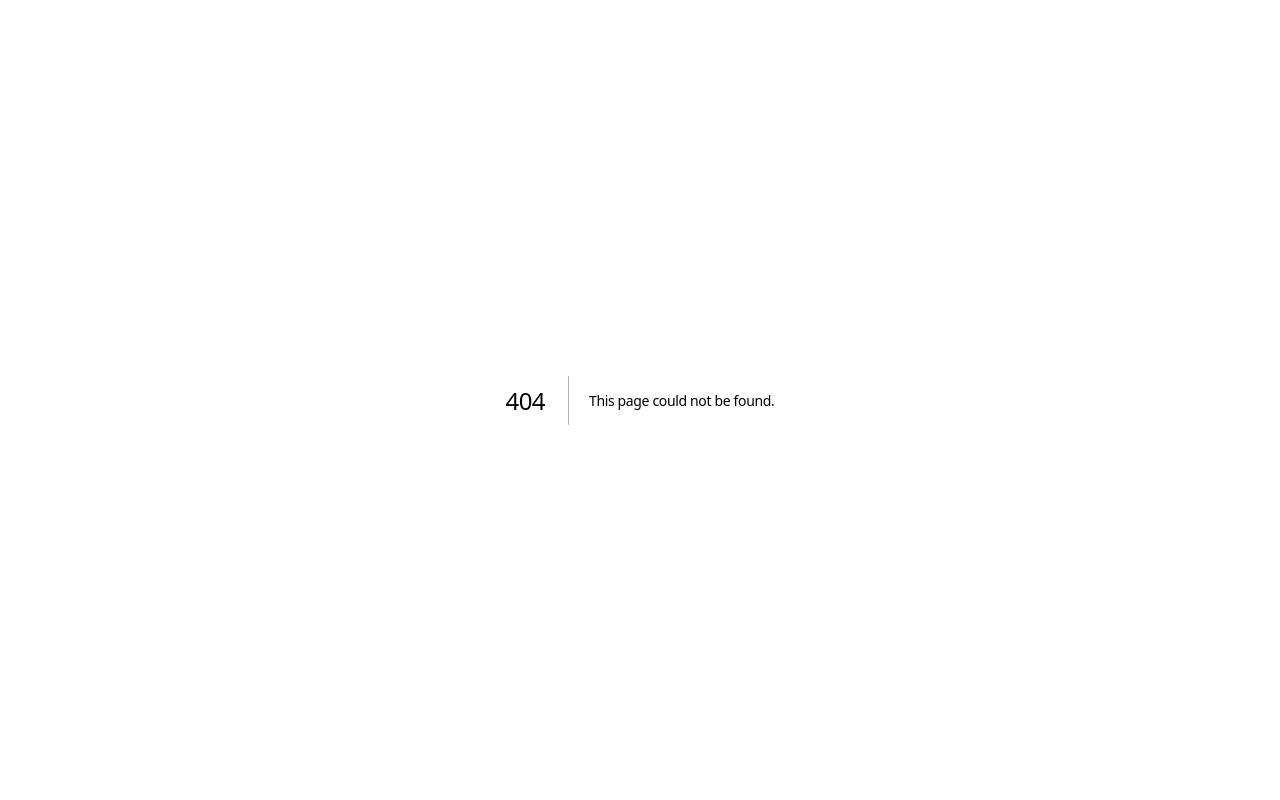
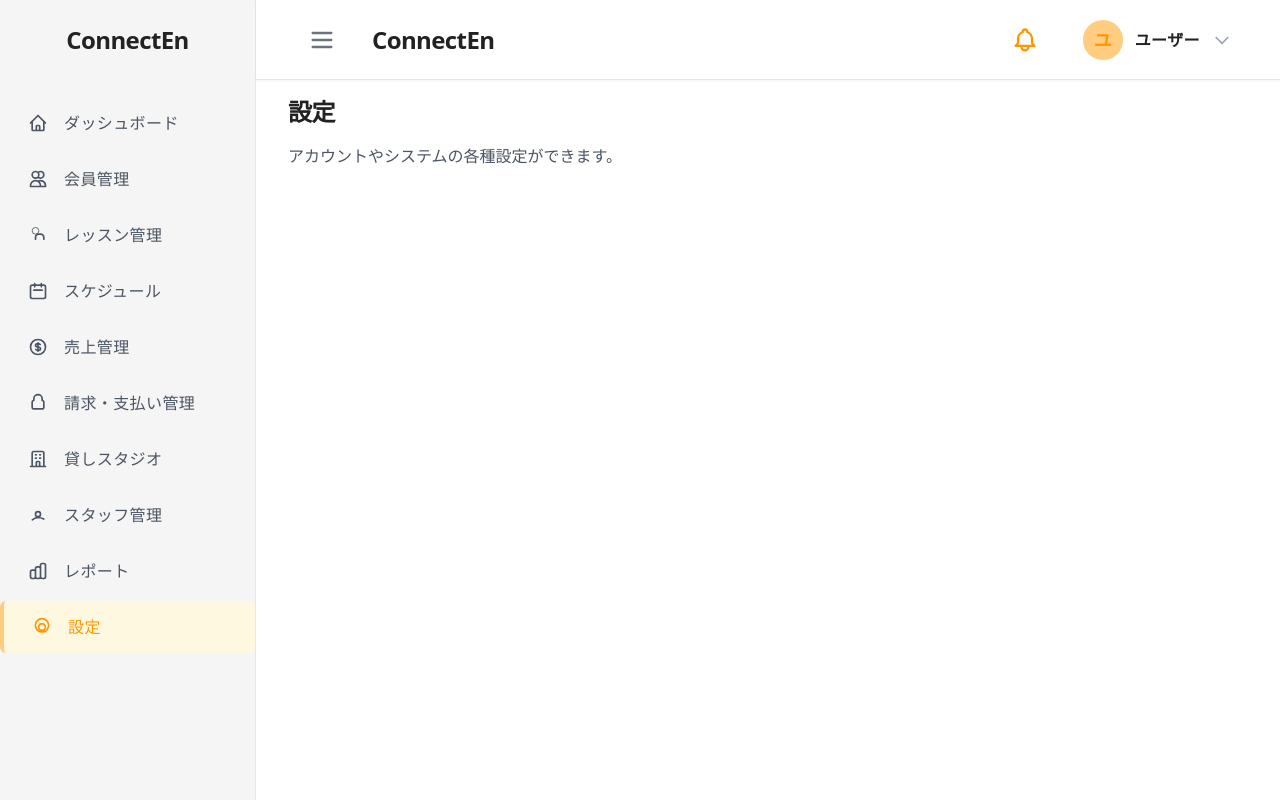
Before and after one commit to mio-github/connect_en, a Next.js app: page /settings in a window 1280 px wide. Before the commit this address had no page. Built offline with nearby package versions, Linux system fonts and the light colour scheme.

Commit message:
スタッフ管理画面も共通レイアウト適用・全体push

```diff
--- /dev/null
+++ b/src/app/billing/page.tsx
@@ -0,0 +1,11 @@
+import React from 'react';
+import Layout from '@/components/layout/Layout';
+
+export default function BillingPage() {
+  return (
+    <Layout>
+      <h1 className="text-2xl font-bold mb-4">請求・支払い管理</h1>
+      <p className="text-gray-600">請求書や支払い状況の管理ができます。</p>
+    </Layout>
+  );
+}
--- /dev/null
+++ b/src/app/lessons/page.tsx
@@ -0,0 +1,11 @@
+import React from 'react';
+import Layout from '@/components/layout/Layout';
+
+export default function LessonsPage() {
+  return (
+    <Layout>
+      <h1 className="text-2xl font-bold mb-4">レッスン管理</h1>
+      <p className="text-gray-600">レッスンの一覧・登録・編集・削除ができます。</p>
+    </Layout>
+  );
+}
--- /dev/null
+++ b/src/app/payments/page.tsx
@@ -0,0 +1,11 @@
+import React from 'react';
+import Layout from '@/components/layout/Layout';
+
+export default function PaymentsPage() {
+  return (
+    <Layout>
+      <h1 className="text-2xl font-bold mb-4">売上管理</h1>
+      <p className="text-gray-600">売上データの確認・集計・分析ができます。</p>
+    </Layout>
+  );
+}
--- /dev/null
+++ b/src/app/rental/page.tsx
@@ -0,0 +1,11 @@
+import React from 'react';
+import Layout from '@/components/layout/Layout';
+
+export default function RentalPage() {
+  return (
+    <Layout>
+      <h1 className="text-2xl font-bold mb-4">貸しスタジオ</h1>
+      <p className="text-gray-600">スタジオのレンタル予約・管理ができます。</p>
+    </Layout>
+  );
+}
--- /dev/null
+++ b/src/app/reports/page.tsx
@@ -0,0 +1,11 @@
+import React from 'react';
+import Layout from '@/components/layout/Layout';
+
+export default function ReportsPage() {
+  return (
+    <Layout>
+      <h1 className="text-2xl font-bold mb-4">レポート</h1>
+      <p className="text-gray-600">各種データのレポートを閲覧・出力できます。</p>
+    </Layout>
+  );
+}
--- /dev/null
+++ b/src/app/schedule/page.tsx
@@ -0,0 +1,11 @@
+import React from 'react';
+import Layout from '@/components/layout/Layout';
+
+export default function SchedulePage() {
+  return (
+    <Layout>
+      <h1 className="text-2xl font-bold mb-4">スケジュール</h1>
+      <p className="text-gray-600">レッスンやイベントのスケジュールを管理します。</p>
+    </Layout>
+  );
+}
--- /dev/null
+++ b/src/app/settings/page.tsx
@@ -0,0 +1,11 @@
+import React from 'react';
+import Layout from '@/components/layout/Layout';
+
+export default function SettingsPage() {
+  return (
+    <Layout>
+      <h1 className="text-2xl font-bold mb-4">設定</h1>
+      <p className="text-gray-600">アカウントやシステムの各種設定ができます。</p>
+    </Layout>
+  );
+}
--- /dev/null
+++ b/src/app/staff/page.tsx
@@ -0,0 +1,11 @@
+import React from 'react';
+import Layout from '@/components/layout/Layout';
+
+export default function StaffPage() {
+  return (
+    <Layout>
+      <h1 className="text-2xl font-bold mb-4">スタッフ管理</h1>
+      <p className="text-gray-600">スタッフの情報管理やシフト管理ができます。</p>
+    </Layout>
+  );
+}
```
